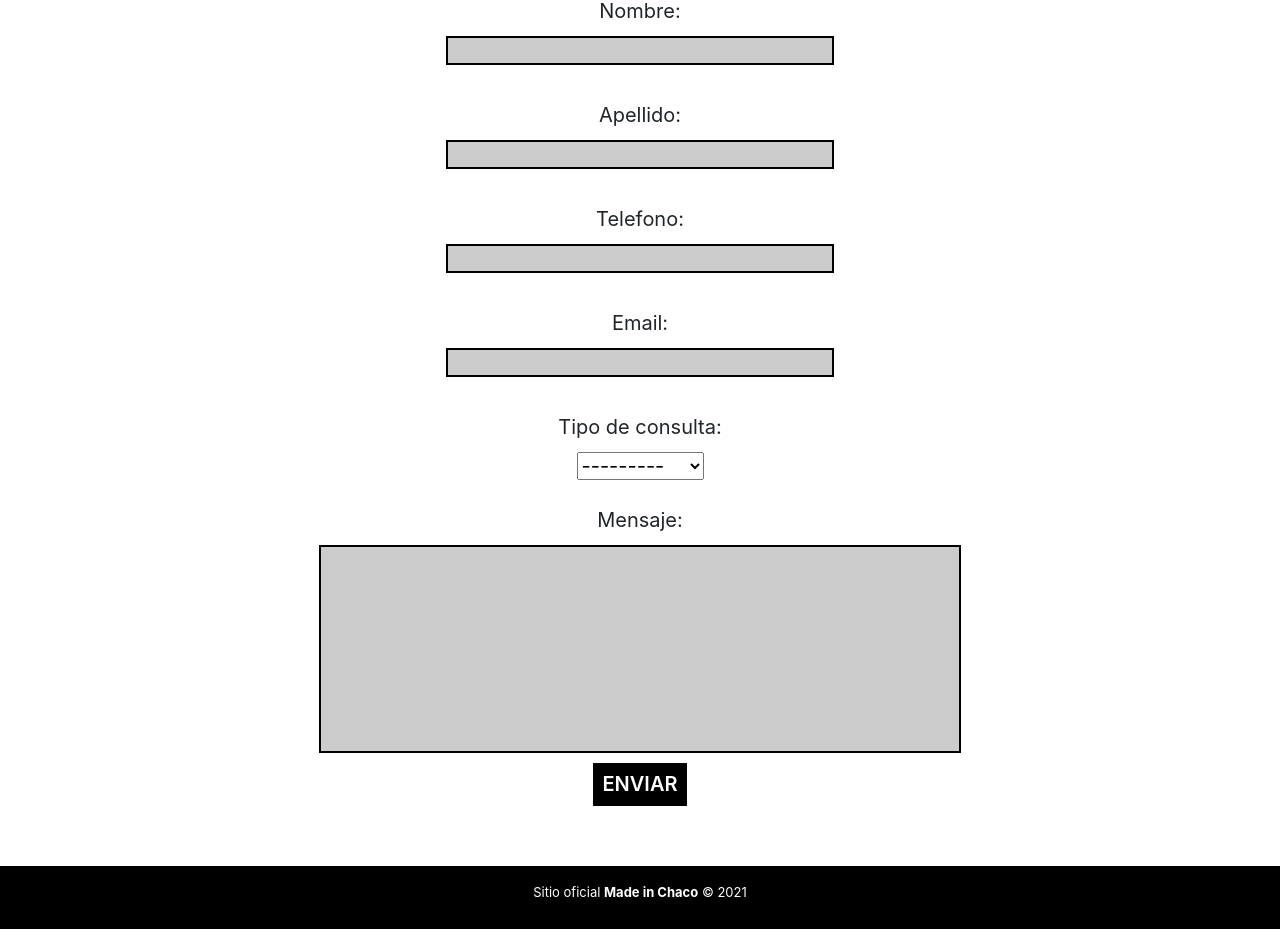
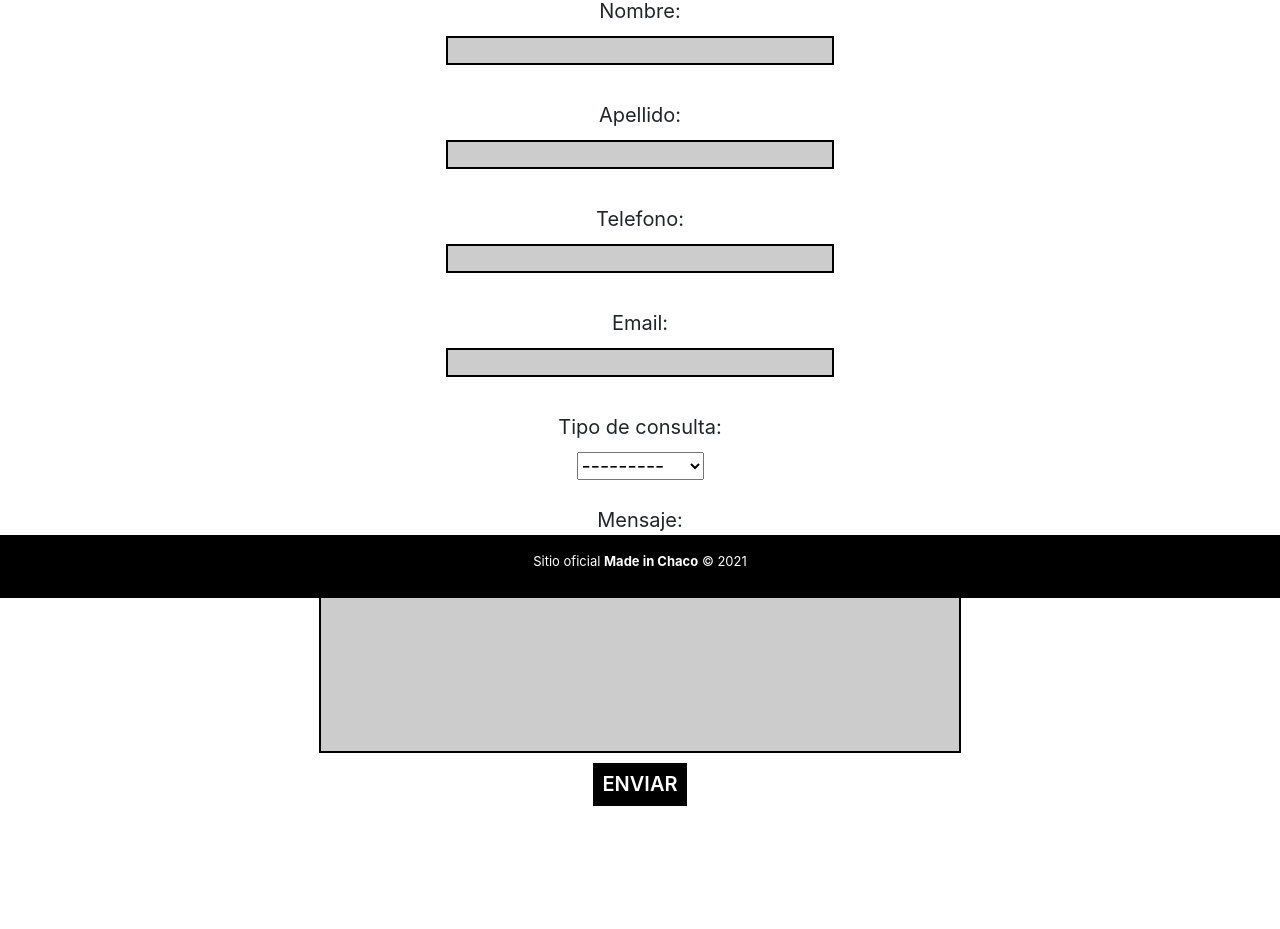
Before and after one commit to FacundoGarciaG/madeinchaco-django, a Django app: page /contacto/ in a window 1280 px wide. Shown: the part 202-1131 px from the top of the page. After the commit the page ends 1008 px from the top, so only its background shows below. Run offline with Django 3.2, Linux system fonts and the light colour scheme; some libraries are stand-ins or nearby versions.

Commit message:
footer absolute

```diff
--- a/madeInChacoApp/static/madeInChacoApp/css/styles.css
+++ b/madeInChacoApp/static/madeInChacoApp/css/styles.css
@@ -207,6 +207,10 @@ footer {
   color: rgb(255, 255, 255);
   margin-top: 4rem;
   padding: 2rem 0;
+  position: absolute;
+  left: 0;
+  bottom: 0;
+  width: 100%;
 }
 
 footer p {
```
